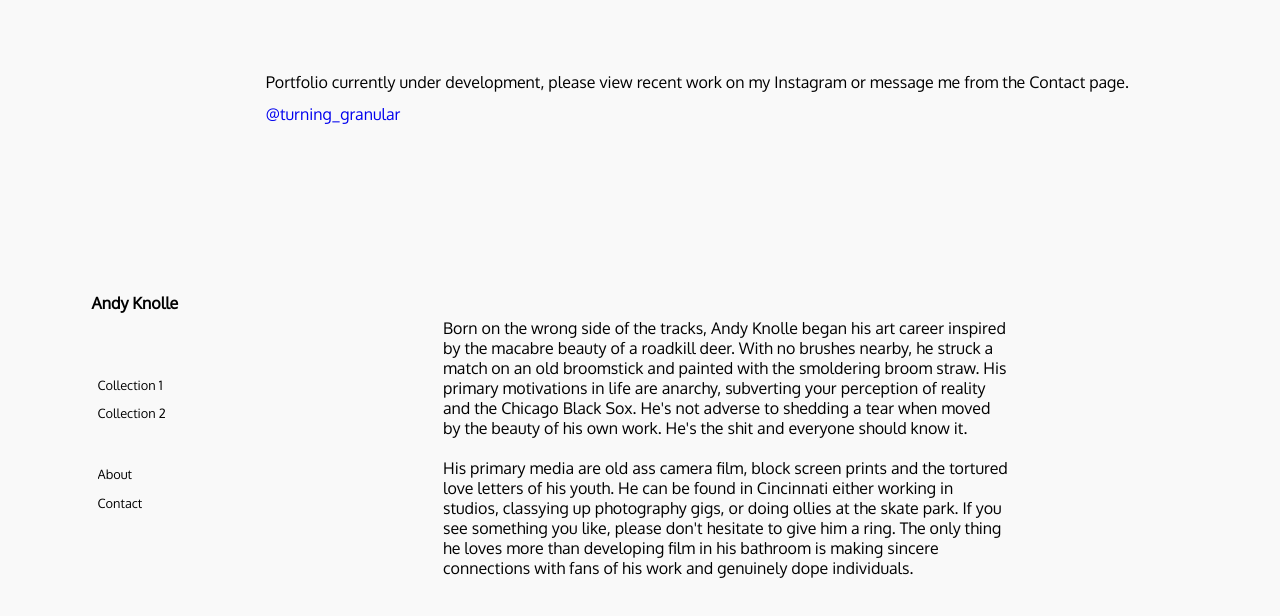
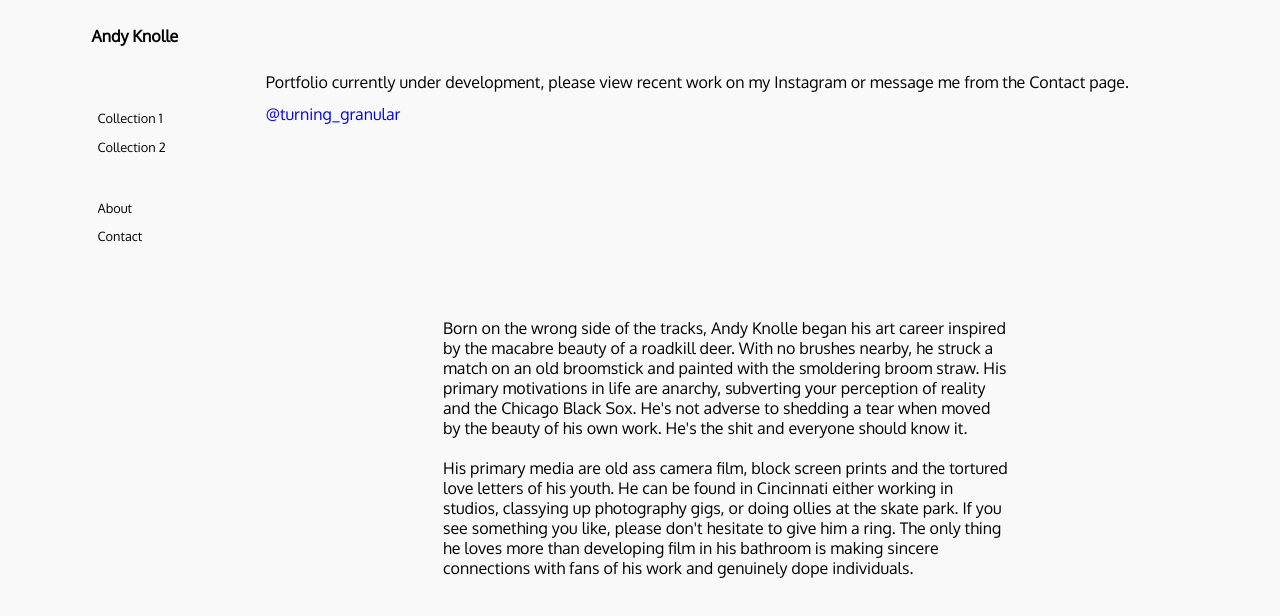
Before and after one commit to louieknolle/Andy_Art_React, a React (Create React App) app: page /about in a window 1280 px wide. Shown: the top 616 px of the page. Built offline with nearby package versions, Linux system fonts and the light colour scheme.

Commit message:
make mobile menu fullscreen and lighten gray hover bg

```diff
--- a/src/index.css
+++ b/src/index.css
@@ -4,7 +4,7 @@
 :root {
   --white: #f9f9f9;
   --black: #36383f;
-  --gray: #85888c;
+  --gray: #d8e1ed;
 } /* variables*/
 
 /* Reset */
@@ -45,8 +45,10 @@ ul {
 /* Nav menu */
 .nav {
   width: 100%;
-  height: fit-content;
+  height: 100%;
   position: fixed;
+  left: 0;
+  right: 0;
   background-color: #f9f9f9;
   overflow: hidden;
   margin-top: 2.6rem;
```
